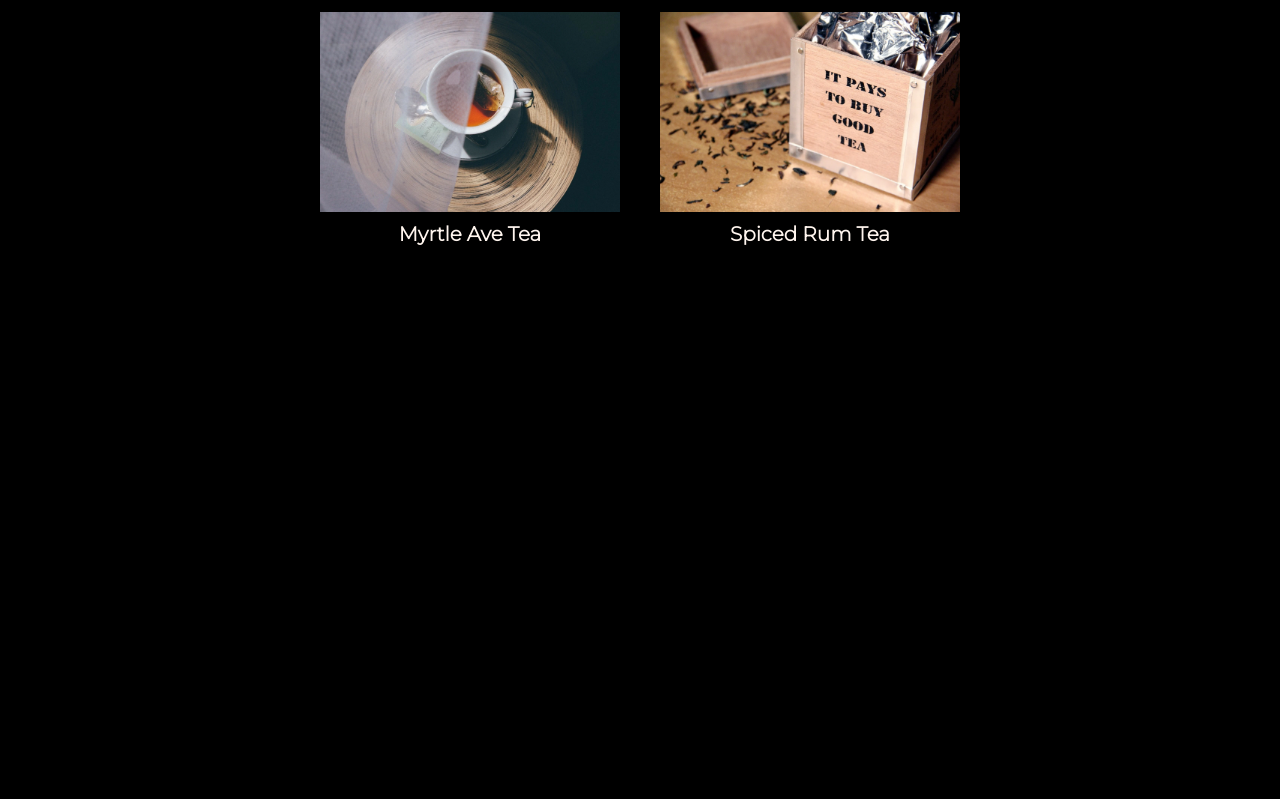
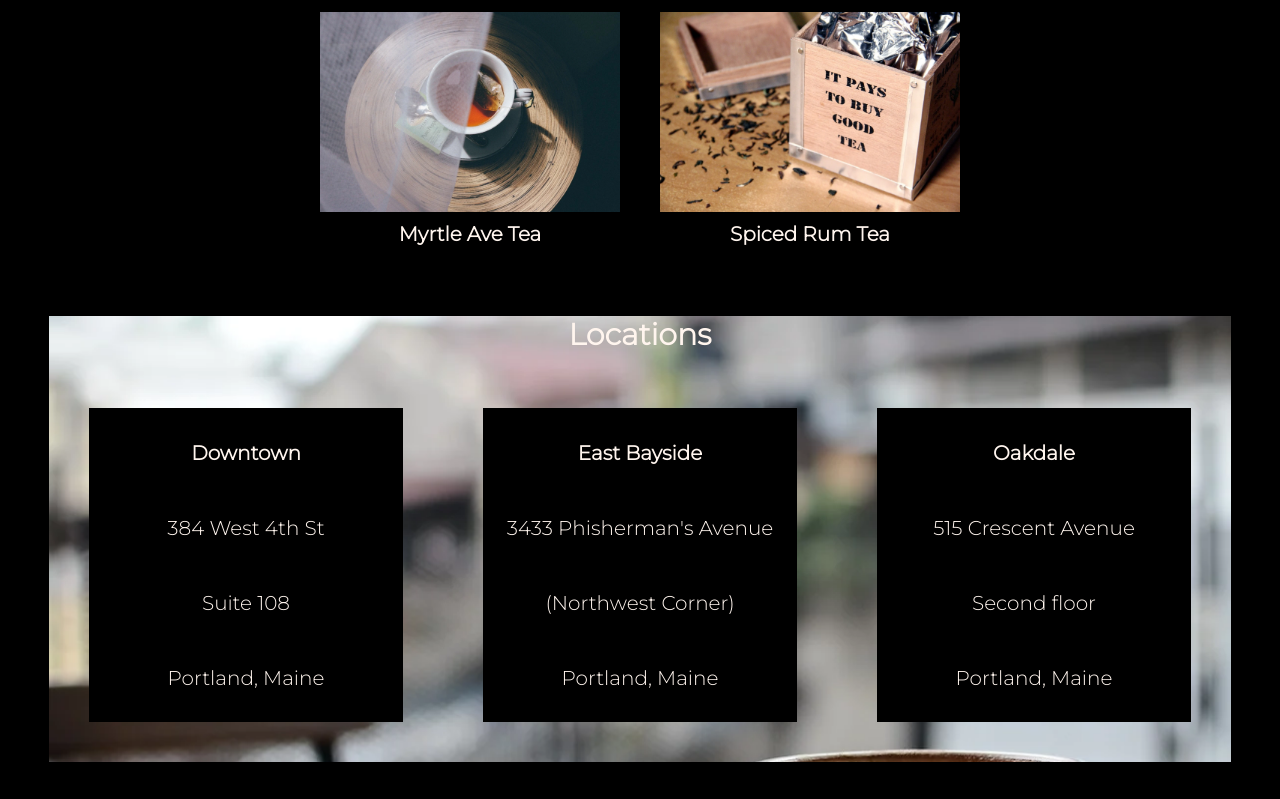
Before and after one commit to GabrielAllba/Tea-Cozy, a plain HTML site: page index.html in a window 1280 px wide. Shown: the part 1210-2009 px from the top of the page. Before the commit the page ends 1656 px from the top, so only its background shows below. Drawn offline with Linux system fonts and the light colour scheme.

Commit message:
Add Location section

```diff
--- a/index.html
+++ b/index.html
@@ -52,7 +52,32 @@
                     </div>
                 </div>
             </div>
-            <div class="Container" id="Locations"></div>
+            <div class="Container" id="Locations">
+                <div class="top">
+                    <h2>Locations</h2>
+                </div>
+                <div class="bottom">
+                    <div class="child">
+                        <h3>Downtown</h3>
+                        <p>384 West 4th St</p>
+                        <p>Suite 108</p>
+                        <p>Portland, Maine</p>
+                    </div>
+                    <div class="child">
+                        <h3>East Bayside</h3>
+                        <p>3433 Phisherman's Avenue</p>
+                        <p>(Northwest Corner)</p>
+                        <p>Portland, Maine</p>
+                    </div>
+                    <div class="child">
+                        <h3>Oakdale</h3>
+                        <p>515 Crescent Avenue</p>
+                        <p>Second floor</p>
+                        <p>Portland, Maine</p>
+                    </div>
+                </div>
+
+            </div>
             <div class="Container" id="Contacts"></div>
         </main>
         <footer>
--- a/style.css
+++ b/style.css
@@ -3,7 +3,7 @@ html{
     background-color: black;
 }
 *{
-    color: grey;
+    color: seashell;
     font-family: 'Montserrat', sans-serif;
     font-size: 20px;
     margin: 0;
@@ -93,8 +93,11 @@ main{
     height: 100px;
     justify-content: center;
 }
-.center h2, h4{
+.center h2{
     color: white;
+}
+.center h4{
+    color: seashell;
 }
 #Featured-tea{
     max-width: 1100px;
@@ -124,3 +127,43 @@ main{
     display: inline-flex;
     flex-direction: column;
 }
+
+#Locations {
+    flex-direction: column;
+    display: flex;
+    max-height: 1200px;
+    max-width: 1200px;
+    background-image: url(./images/img-locations-background.webp);
+    background-size: cover;
+
+}
+.top{
+    display: flex;
+    width: 100%;
+    height: 20%;
+    align-items: flex-end;
+    justify-content: center;
+}
+.top h2{
+    font-size: 30px;
+    font-weight: bold;
+}
+.bottom{
+    margin-top: 15px;
+    display: flex;
+    flex-wrap: wrap;
+    align-items: center;
+    justify-content: center;
+}
+.child{
+    flex-direction: column;
+    display: flex;
+    flex-wrap: wrap;
+    font-size: 16px;
+    padding: 7px;
+    background-color: black;
+    width: 300px;
+    height: 300px;
+    margin: 40px;
+    justify-content:space-around
+}
```
